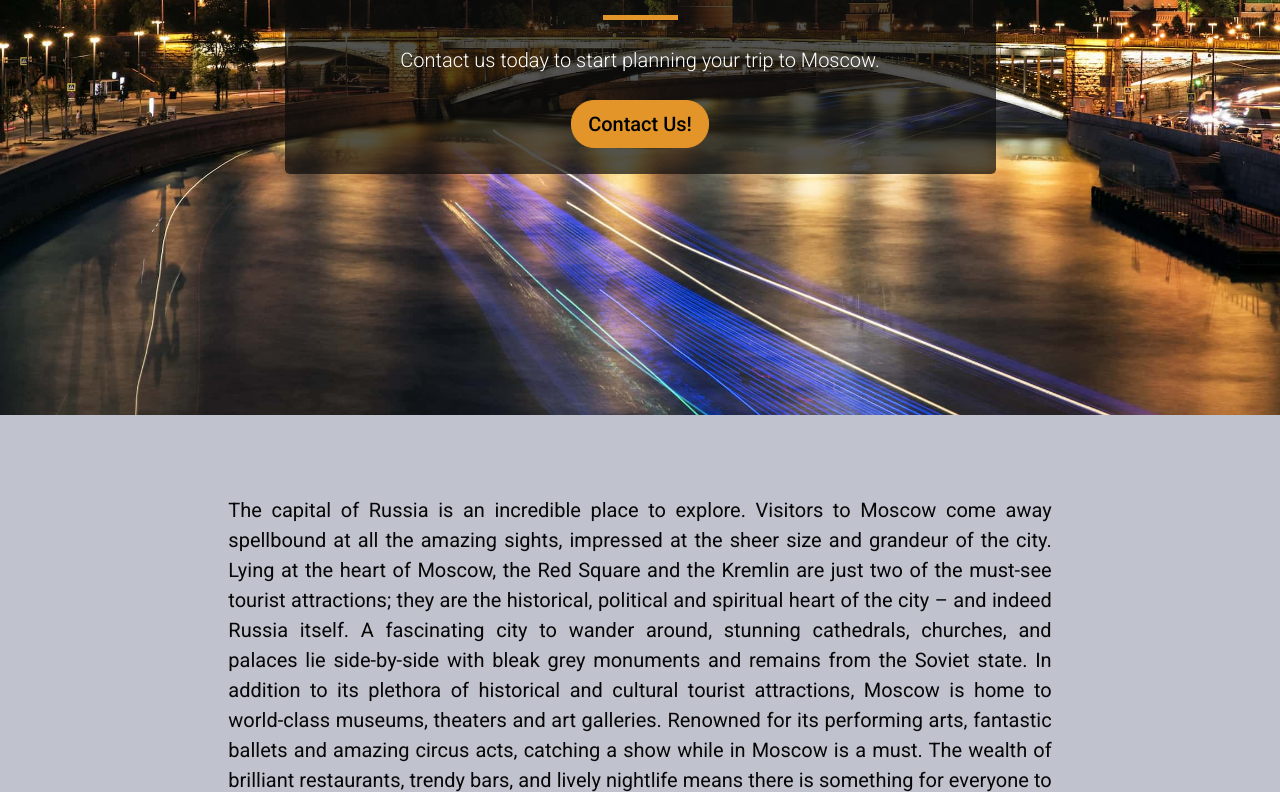
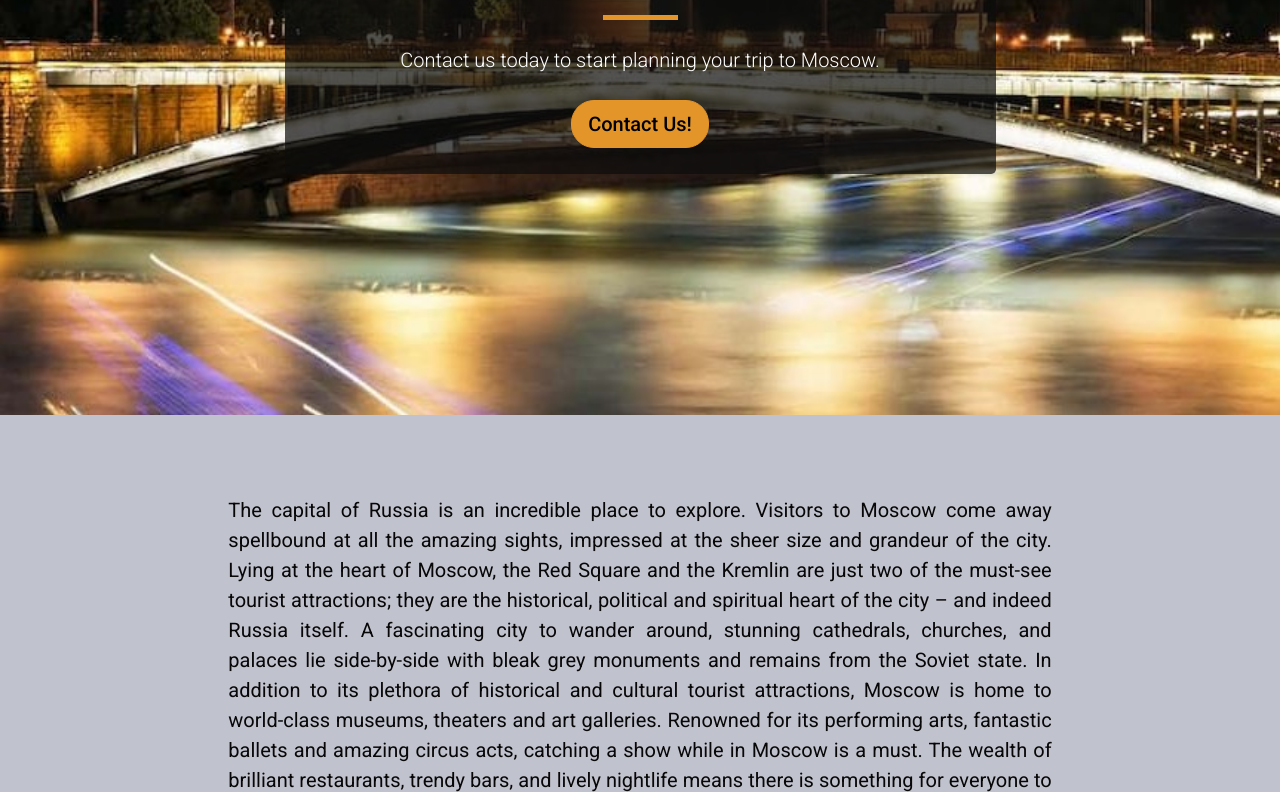
Before and after one commit to VictoriaShalabaeva/Visit-Moscow, a plain HTML site: page index.html in a window 1280 px wide. Shown: the part 385-1177 px from the top of the page. Drawn offline with nearby package versions, Linux system fonts and the light colour scheme; no server answers.

Commit message:
Trying to apply ios code for all mobiles

```diff
--- a/index.html
+++ b/index.html
@@ -39,7 +39,7 @@
     </header>
 
     <section>
-        <div class="container-fluid no-padding image-outer-1" id="moscow-view">
+        <div class="container-fluid no-padding image-outer-1-ios" id="moscow-view">
             <div id="weather">
                 <div>
                     <h5 class="weather-header">Now in Moscow</h5>
```
